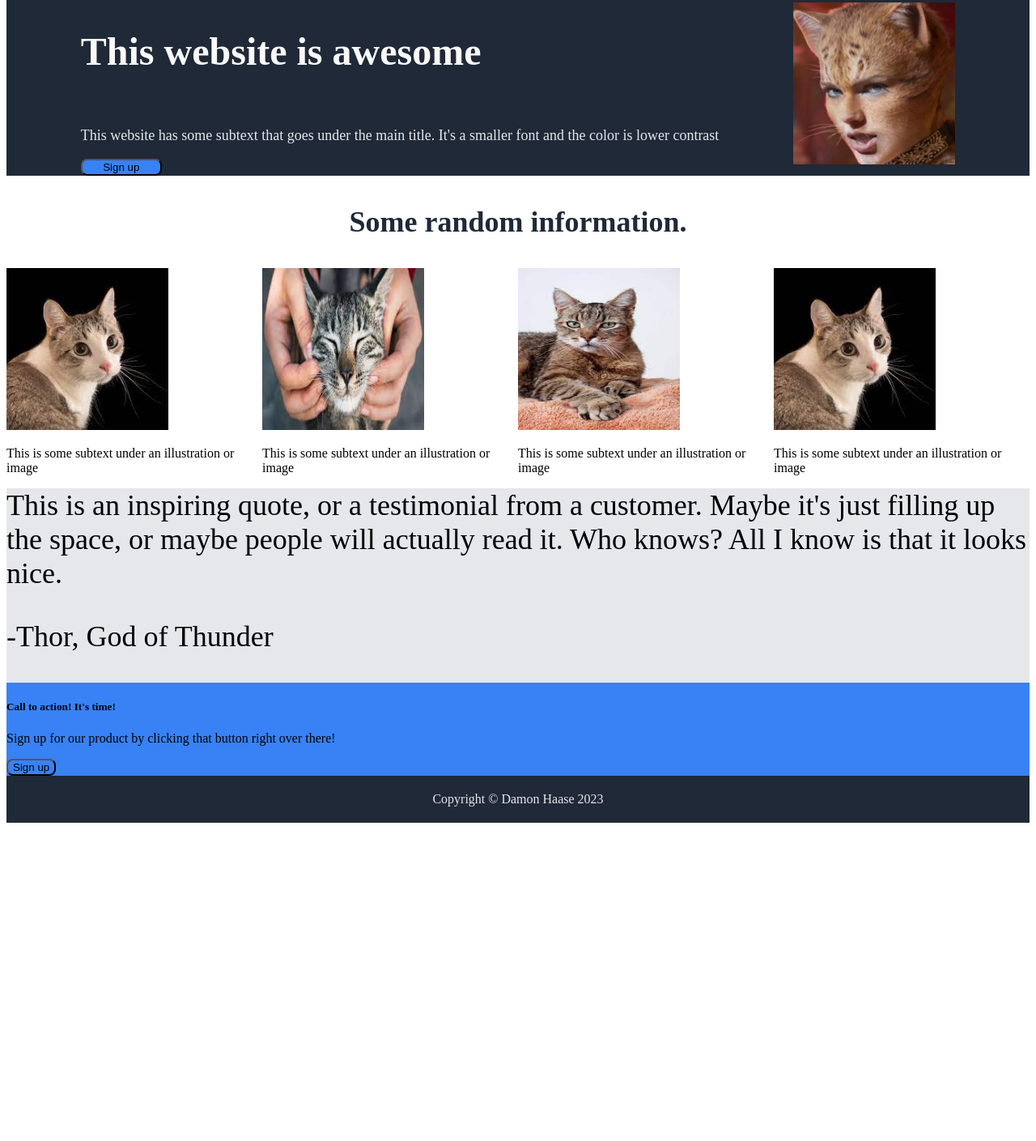
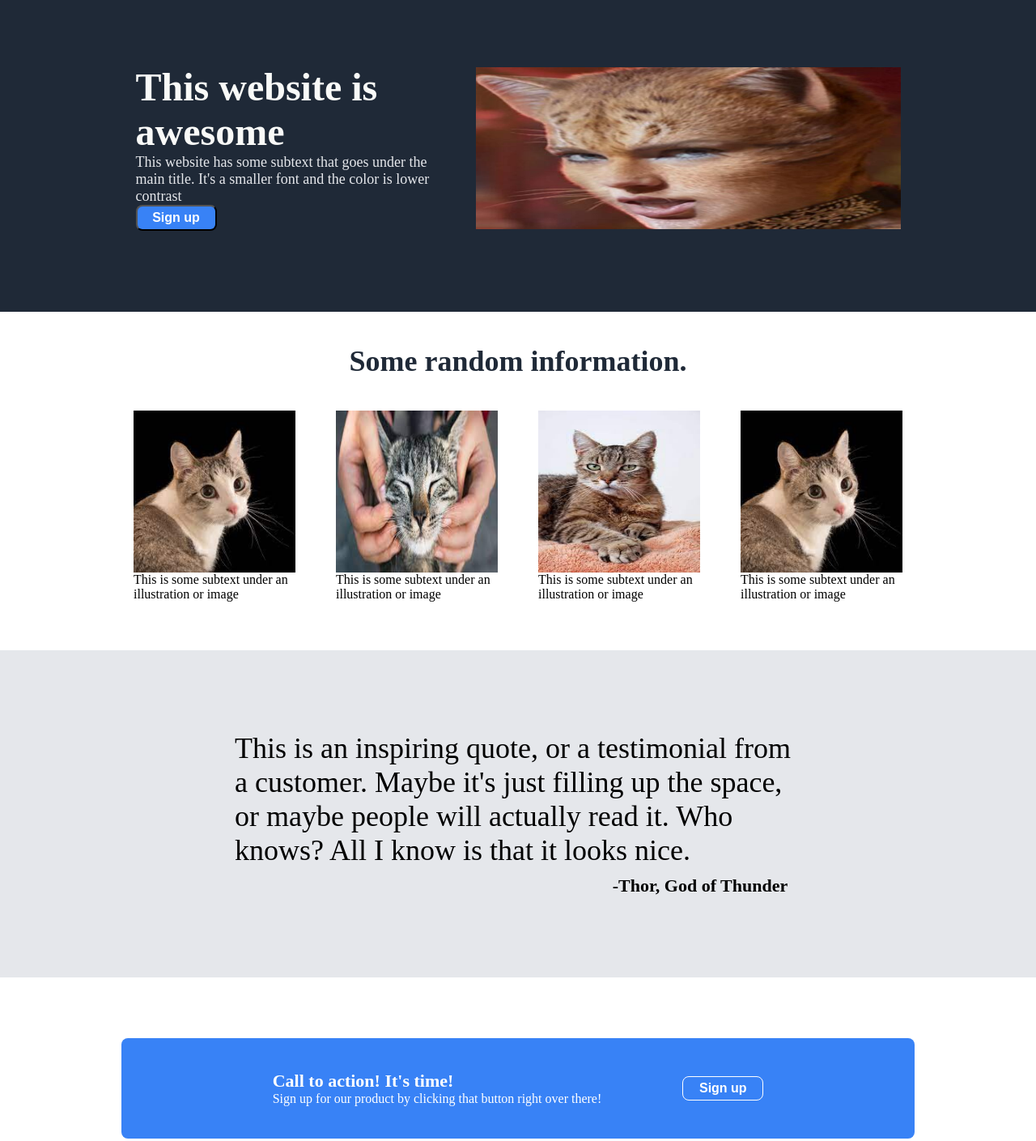
Before and after one commit to spyguyl2/TOP_LandingPage, a plain HTML site: page index.html in a window 1280 px wide. Shown: the part 47-1456 px from the top of the page at 81% size. Before the commit the page ends 1071 px from the top, so only its background shows below. Drawn offline with Linux system fonts and the light colour scheme.

Commit message:
Finish landing page

```diff
--- a/index.html
+++ b/index.html
@@ -8,13 +8,13 @@
     <title>Landing Page</title>
 </head>
 <body>
+    <div class="wrapper">
             <div class="header">
                 <div class="logo">Header Logo</div>
                 <ul>
                     <li><a>header link one</a></li>
                     <li><a>header link two</a></li>
                     <li><a>header link three</a></li>
-
                 </ul>
             </div>
             <div class="hero-container">
@@ -47,18 +47,21 @@
             </div>
         </div>
         <div class="quote">
+            <div id="quote-text">
                 This is an inspiring quote, or a testimonial from a customer. Maybe it's just filling up the space, or maybe people will actually read it. Who knows? All I know is that it looks nice.
-        <p>-Thor, God of Thunder</p>
+            </div>
+            <p id="thor">-Thor, God of Thunder</p>
         </div>
         <div class="sign-up-container">
             <div class="sign-up-text">
-            <h5>Call to action! It's time!</h5>
-            <p>Sign up for our product by clicking that button right over there!</p>
+                <p id="call-to-action-top-text">Call to action! It's time!</p>
+                <p id="call-to-action-bottom-text">Sign up for our product by clicking that button right over there!</p>
             </div>
-        <button>Sign up</button>
+            <button id="call-to-action-button">Sign up</button>
         </div>
         <div class="footer">
             Copyright © Damon Haase 2023
         </div>
+    </div>
 </body>
 </html>
--- a/style.css
+++ b/style.css
@@ -5,8 +5,8 @@
 .header {
     display: flex;
     justify-content: center;
+    justify-content: space-evenly;
     align-items: center;
-    justify-content: space-around;
     gap: 10px;
 }
 
@@ -23,7 +23,21 @@
     gap: 10px;
 }
 
+.wrapper {
+    display: flex;
+    flex-direction: column;
+    flex: 1;
+    height: 100vh;
+}
+
 body {
+    margin: 0;
+    height: 100vh;
+    display: flex;
+    flex: 1;
+}
+
+.header-hero-container{
     display: flex;
     flex-direction: column;
 }
@@ -32,23 +46,26 @@
     display: flex;
     justify-content: center;
     align-items: center;
-    justify-content: space-evenly;
+    padding: 100px;
+    gap: 20px;
 }
 
 .hero-text {
     display: flex;
+    justify-content:baseline;
     flex-direction: column;
+    width: 400px;
     flex-wrap: wrap;
-}
-
-#hero-button {
-    flex-shrink: 0;
-    width: 100px;
-
 }
 
 button {
     border-radius: 8px;
+    padding: 5px;
+    color: white;
+    font-size: 16px;
+    font-weight: bold;
+    flex-shrink: 0;
+    width: 100px;
 }
 
 a, .subtext {
@@ -81,6 +98,7 @@
     font-size: 36px;
     font-weight: bolder;
     color: #1F2937;
+    padding: 40px;
 }
 
 .middle-container {
@@ -88,10 +106,20 @@
     flex-direction: column;
     justify-content: center;
     align-items: center;
+    padding-bottom: 60px;
 }
 
 .img-container {
     display: flex;
+    gap: 50px;
+}
+
+.img-text-container{
+    display: flex;
+    flex-direction: column;
+    flex-wrap: wrap;
+    width: 200px;
+    align-items: center;
 }
 
 .quote {
@@ -99,6 +127,16 @@
     font-size: 36px;
     font-weight: lighter;
     font: italic;
+    display: flex;
+    padding: 100px;
+    flex-wrap: wrap;
+    flex-direction: column;
+    justify-content: center;
+    align-items: center;
+}
+
+#quote-text {
+    width: 700px;
 }
 
 .main-title {
@@ -108,8 +146,39 @@
 }
 
 #main-image {
-    max-width: 500px;
-    max-height: auto;
-    min-width: 100px;
-    min-height: auto;
+    width: 525px;
 }
+
+.sign-up-container {
+    display: flex;
+    justify-content: center;
+    align-items: center;
+    gap: 100px;
+    border-radius: 8px;
+    padding: 40px;
+    margin: 75px 150px;
+}
+
+#call-to-action-button {
+    border: 1px solid white;
+}
+
+#call-to-action-top-text, #call-to-action-bottom-text {
+    color: white;
+}
+
+#call-to-action-top-text {
+    font-size: 22px;
+    font-weight: bold;
+}
+
+#thor {
+    font-weight: bold;
+    font-size: 22px;
+    margin-left: 450px;
+    margin-top: 10px;
+}
+
+p {
+    margin: 0;
+}
```
Lines whose indentation alone changed are shown as unchanged.
